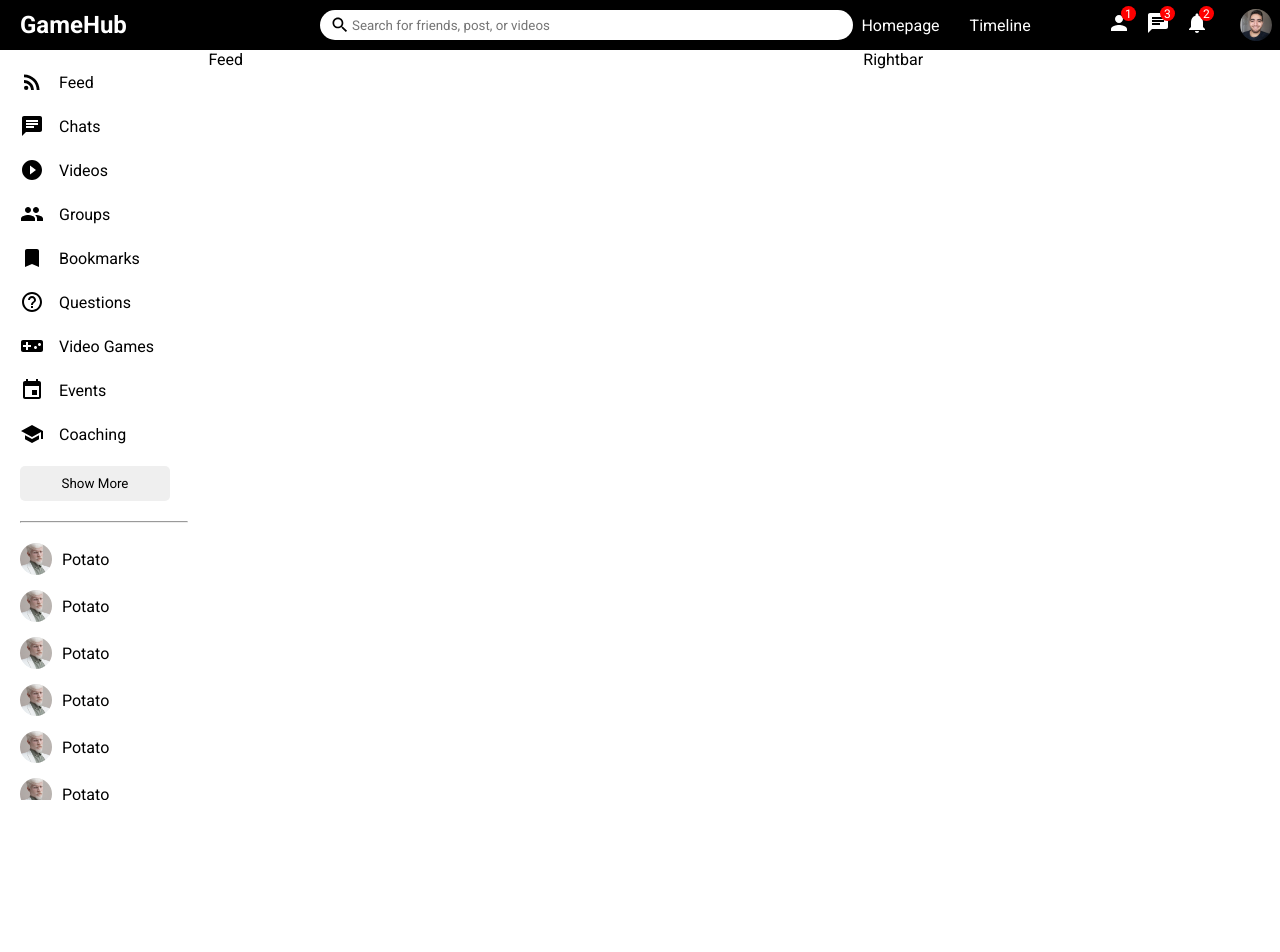
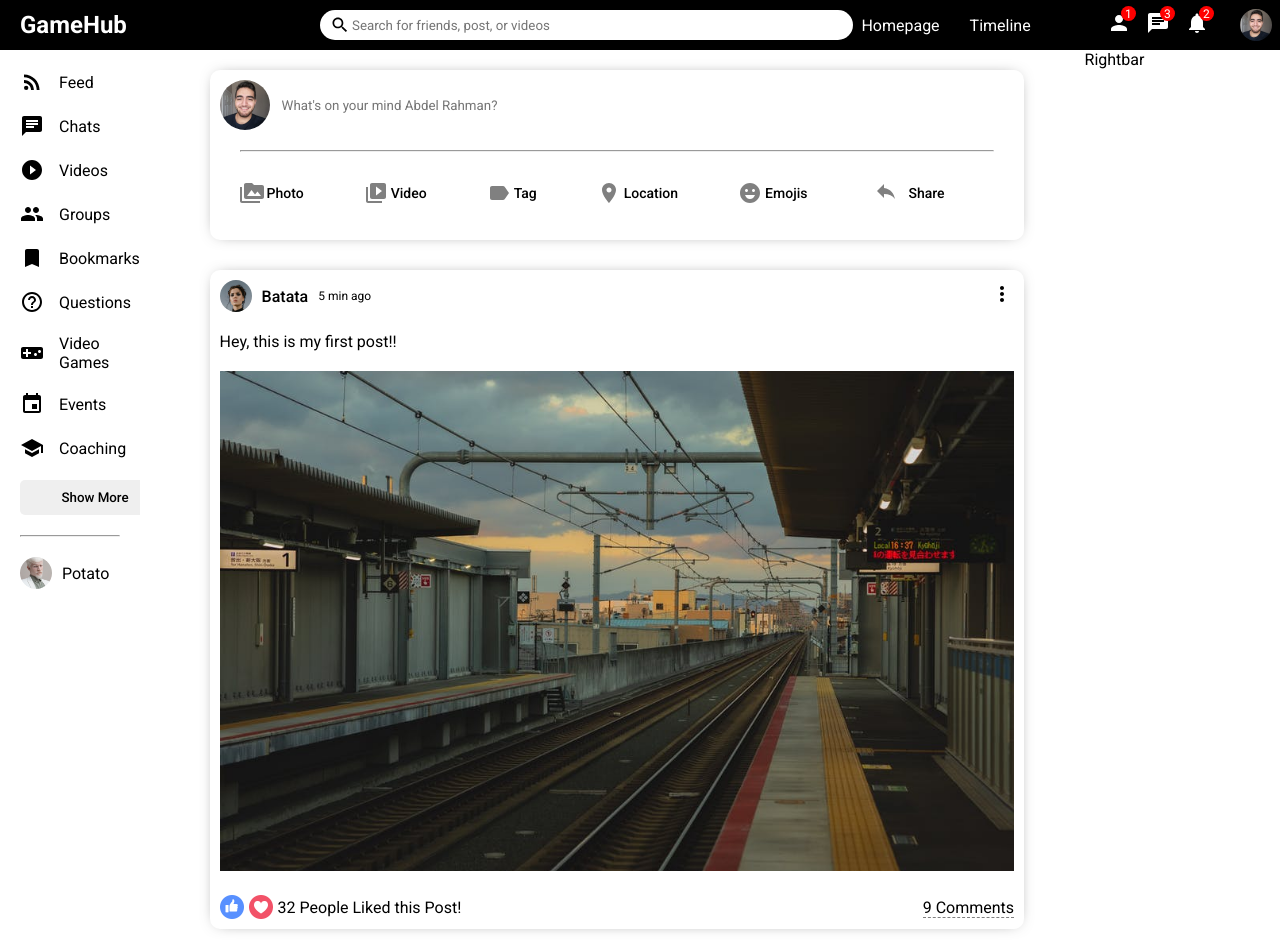
Before and after one commit to Graycouch/CSC-3380-Project, a React (Create React App) app in the folder Project Code/react-website-design/: page / in a window 1280 px wide. Shown: the top 952 px of the page. Before the commit the page ends 800 px from the top, so only its background shows below. Built offline with nearby package versions, Linux system fonts and the light colour scheme.

Commit message:
Added and Styled the Feed

```diff
--- a/Project Code/react-website-design/public/index.html
+++ b/Project Code/react-website-design/public/index.html
@@ -1,20 +1,20 @@
 <!DOCTYPE html>
 <html lang="en">
-  <head>
+
+<head>
     <meta charset="utf-8" />
     <meta name="viewport" content="width=device-width, initial-scale=1" />
-    <meta
-      name="description"
-      content="Web site created using create-react-app"
-    />
+    <meta name="description" content="Web site created using create-react-app" />
     <link rel="preconnect" href="https://fonts.googleapis.com">
     <link rel="preconnect" href="https://fonts.gstatic.com" crossorigin>
-    <link href="https://fonts.googleapis.com/css2?family=Roboto:ital,wght@0,100;0,300;0,400;0,700;0,900;1,500&display=swap" rel="stylesheet">
+    <link href="https://fonts.googleapis.com/css2?family=Roboto:ital,wght@0,100;0,300;0,400;0,500;0,700;0,900;1,500&display=swap" rel="stylesheet">
     <link rel="stylesheet" href="style.css">
     <title>GameHub</title>
-  </head>
-  <body>
+</head>
+
+<body>
     <noscript>You need to enable JavaScript to run this app.</noscript>
     <div id="root"></div>
-  </body>
+</body>
+
 </html>
--- a/Project Code/react-website-design/src/Components/Feed/Feed.css
+++ b/Project Code/react-website-design/src/Components/Feed/Feed.css
@@ -1,3 +1,7 @@
-.Feed{
-    flex: 5.5;
+.Feed {
+    flex: 8;
 }
+
+.FeedWrapper {
+    padding: 20px;
+}
--- a/Project Code/react-website-design/src/Components/Feed/Feed.jsx
+++ b/Project Code/react-website-design/src/Components/Feed/Feed.jsx
@@ -1,9 +1,14 @@
+import Share from "../Share/Share"
+import Post from "../Post/Post"
 import "./Feed.css"
 
 export default function Feed() {
     return (
         <div className="Feed">
-            Feed
+            <div className="FeedWrapper">
+                <Share />
+                <Post />
+            </div>
         </div>
     )
 }
--- a/Project Code/react-website-design/src/Components/Leftbar/Leftbar.css
+++ b/Project Code/react-website-design/src/Components/Leftbar/Leftbar.css
@@ -1,5 +1,5 @@
 .Leftbar {
-    flex: 1.75;
+    flex: 2.5;
     height: calc(100vh - 50px);
     overflow-y: scroll;
 }
--- a/Project Code/react-website-design/src/Components/Leftbar/Leftbar.jsx
+++ b/Project Code/react-website-design/src/Components/Leftbar/Leftbar.jsx
@@ -60,38 +60,6 @@ export default function Leftbar() {
             <img className="LeftbarFriendImage" src="/assets/person/2.jpeg" alt="" />
             <span className="LeftbarFriendName">Potato</span>
           </li>
-          <li className="LeftbarFriend">
-            <img className="LeftbarFriendImage" src="/assets/person/2.jpeg" alt="" />
-            <span className="LeftbarFriendName">Potato</span>
-          </li>
-          <li className="LeftbarFriend">
-            <img className="LeftbarFriendImage" src="/assets/person/2.jpeg" alt="" />
-            <span className="LeftbarFriendName">Potato</span>
-          </li>
-          <li className="LeftbarFriend">
-            <img className="LeftbarFriendImage" src="/assets/person/2.jpeg" alt="" />
-            <span className="LeftbarFriendName">Potato</span>
-          </li>
-          <li className="LeftbarFriend">
-            <img className="LeftbarFriendImage" src="/assets/person/2.jpeg" alt="" />
-            <span className="LeftbarFriendName">Potato</span>
-          </li>
-          <li className="LeftbarFriend">
-            <img className="LeftbarFriendImage" src="/assets/person/2.jpeg" alt="" />
-            <span className="LeftbarFriendName">Potato</span>
-          </li>
-          <li className="LeftbarFriend">
-            <img className="LeftbarFriendImage" src="/assets/person/2.jpeg" alt="" />
-            <span className="LeftbarFriendName">Potato</span>
-          </li>
-          <li className="LeftbarFriend">
-            <img className="LeftbarFriendImage" src="/assets/person/2.jpeg" alt="" />
-            <span className="LeftbarFriendName">Potato</span>
-          </li>
-          <li className="LeftbarFriend">
-            <img className="LeftbarFriendImage" src="/assets/person/2.jpeg" alt="" />
-            <span className="LeftbarFriendName">Potato</span>
-          </li>
         </ul>
       </div>
     </div>
--- /dev/null
+++ b/Project Code/react-website-design/src/Components/Post/Post.css
@@ -0,0 +1,78 @@
+.Post {
+    width: 90%;
+    border-radius: 10px;
+    -webkit-box-shadow: 0px 0px 16px -8px rgba(0, 0, 0, 0.68);
+    box-shadow: 0px 0px 16px -8px rgba(0, 0, 0, 0.68);
+    margin: 30px 50px;
+}
+
+.PostWrapper {
+    padding: 10px;
+}
+
+.PostTop {
+    display: flex;
+    align-items: center;
+    justify-content: space-between;
+}
+
+.PostTopLeft {
+    display: flex;
+    align-items: center;
+}
+
+.PostProfilePicture {
+    width: 32px;
+    height: 32px;
+    border-radius: 50%;
+    object-fit: cover;
+}
+
+.PostUsername {
+    font-style: 15px;
+    font-weight: 500;
+    margin: 0px 10px;
+}
+
+.PostDate {
+    font-size: 12px;
+}
+
+.PostCenter {
+    margin: 20px 0px;
+}
+
+.PostImage {
+    margin-top: 20px;
+    width: 100%;
+    max-height: 500px;
+    object-fit: cover;
+}
+
+.PostBottom {
+    display: flex;
+    align-items: center;
+    justify-content: space-between;
+}
+
+.PostBottomLeft {
+    display: flex;
+    align-items: center;
+}
+
+.LikeButton {
+    width: 24px;
+    height: 24px;
+    margin-right: 5px;
+    cursor: pointer;
+}
+
+.PostLikeCounter {
+    font-style: 15px;
+}
+
+.PostCommentText {
+    font-style: 15px;
+    cursor: pointer;
+    border-bottom: 1px dashed grey;
+}
--- /dev/null
+++ b/Project Code/react-website-design/src/Components/Post/Post.jsx
@@ -0,0 +1,35 @@
+import "./Post.css"
+import { MoreVert } from "@material-ui/icons"
+
+export default function Post() {
+    return (
+        <div className="Post">
+            <div className="PostWrapper">
+                <div className="PostTop">
+                    <div className="PostTopLeft">
+                        <img className="PostProfilePicture" src="/assets/person/1.jpeg" alt="" />
+                        <span className="PostUsername">Batata</span>
+                        <span className="PostDate">5 min ago</span>
+                    </div>
+                    <div className="PostTopRight">
+                        <MoreVert />
+                    </div>
+                </div>
+                <div className="PostCenter">
+                    <span className="PostText">Hey, this is my first post!!</span>
+                    <img className="PostImage" src="assets/post/1.jpeg" alt="" />
+                </div>
+                <div className="PostBottom">
+                    <div className="PostBottomLeft">
+                        <img className="LikeButton" src="assets/like.png" alt="" />
+                        <img className="LikeButton" src="assets/heart.png" alt="" />
+                        <span className="PostLikeCounter">32 People Liked this Post!</span>
+                    </div>
+                    <div className="PostBottomRight">
+                        <span className="PostCommentText">9 Comments</span>
+                    </div>
+                </div>
+            </div>
+        </div>
+    )
+}
--- a/Project Code/react-website-design/src/Components/Rightbar/Rightbar.css
+++ b/Project Code/react-website-design/src/Components/Rightbar/Rightbar.css
@@ -1,3 +1,3 @@
-.Rightbar{
+.Rightbar {
     flex: 3.5;
 }
--- /dev/null
+++ b/Project Code/react-website-design/src/Components/Share/Share.css
@@ -0,0 +1,76 @@
+.Share {
+    width: 90%;
+    height: 170px;
+    border-radius: 10px;
+    margin-left: 50px;
+    margin-right: 50px;
+    -webkit-box-shadow: 0px 0px 16px -8px rgba(0, 0, 0, 0.68);
+    box-shadow: 0px 0px 16px -8px rgba(0, 0, 0, 0.68);
+}
+
+.ShareWrapper {
+    padding: 10px;
+}
+
+.ShareTop {
+    display: flex;
+    align-items: center;
+}
+
+.ShareProfilePicture {
+    width: 50px;
+    height: 50px;
+    border-radius: 50%;
+    object-fit: cover;
+    margin-right: 10px;
+}
+
+.ShareInput {
+    border: none;
+    width: 80%;
+}
+
+.ShareInput:focus {
+    outline: none;
+}
+
+.ShareHr {
+    margin: 20px;
+}
+
+.ShareBotton {
+    display: flex;
+    align-items: center;
+    justify-content: space-between;
+}
+
+.ShareOptions {
+    display: flex;
+    margin-left: 20px;
+}
+
+.ShareOption {
+    display: flex;
+    align-items: center;
+    margin-right: 60px;
+    cursor: pointer;
+}
+
+.ShareIcon {
+    font-size: 18px;
+    margin-right: 3px;
+}
+
+.ShareOptionText {
+    font-size: 14px;
+    font-weight: 500;
+}
+
+.ShareButton {
+    border: none;
+    padding: 7px;
+    border-radius: 5px;
+    background-color: white;
+    font-weight: 500;
+    cursor: pointer;
+}
--- /dev/null
+++ b/Project Code/react-website-design/src/Components/Share/Share.jsx
@@ -0,0 +1,46 @@
+import "./Share.css"
+import { PermMedia, VideoLibrary, Label, Room, EmojiEmotions, Reply } from "@material-ui/icons"
+
+export default function Share() {
+    return (
+        <div className="Share">
+            <div className="ShareWrapper">
+                <div className="ShareTop">
+                    <img className="ShareProfilePicture" src="/assets/person/Abdel Rahman Mansour.jpg" alt="" />
+                    <input placeholder="What's on your mind Abdel Rahman?" className="ShareInput" />
+                </div>
+                <hr className="ShareHr" />
+                <div className="ShareBottom">
+                    <div className="ShareOptions">
+                        <div className="ShareOption">
+                            <PermMedia htmlColor="grey" className="ShareIcon" />
+                            <span className="ShareOptionText">Photo</span>
+                        </div>
+                        <div className="ShareOption">
+                            <VideoLibrary htmlColor="grey" className="ShareIcon" />
+                            <span className="ShareOptionText">Video</span>
+                        </div>
+                        <div className="ShareOption">
+                            <Label htmlColor="grey" className="ShareIcon" />
+                            <span className="ShareOptionText">Tag</span>
+                        </div>
+                        <div className="ShareOption">
+                            <Room htmlColor="grey" className="ShareIcon" />
+                            <span className="ShareOptionText">Location</span>
+                        </div>
+                        <div className="ShareOption">
+                            <EmojiEmotions htmlColor="grey" className="ShareIcon" />
+                            <span className="ShareOptionText">Emojis</span>
+                        </div>
+                        <div className="ShareOption">
+                            <button className="ShareButton">
+                                <Reply htmlColor="grey" className="ShareIcon" />
+                            </button>
+                            <span className="ShareOptionText">Share</span>
+                        </div>
+                    </div>
+                </div>
+            </div>
+        </div>
+    )
+}
```
